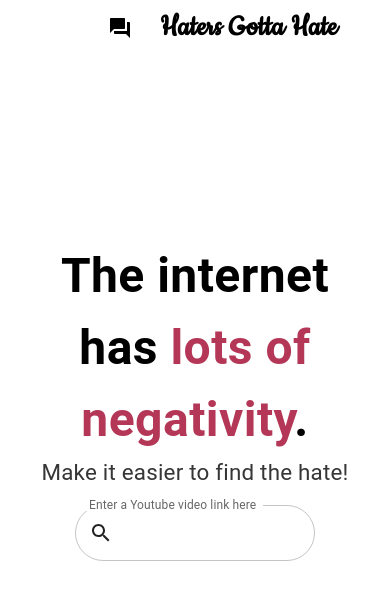
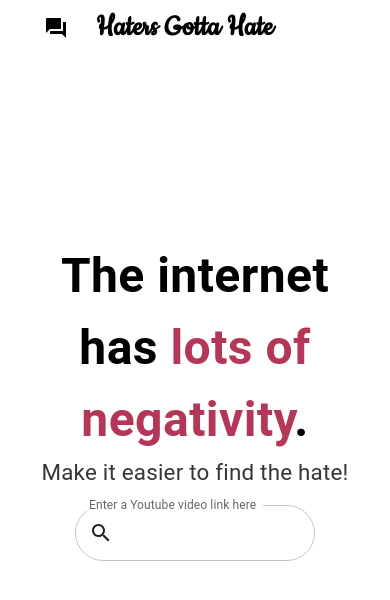
Before and after one commit to sophiaaphu/haters_gotta_hate, a React (Vite) app in the folder frontend/haters_gotta_hate/: page / in a window 390 px wide. Shown: the top 600 px of the page. Built offline with nearby package versions, Linux system fonts and the light colour scheme.

Commit message:
make margins look better on mobile

```diff
--- a/frontend/haters_gotta_hate/src/components/header.jsx
+++ b/frontend/haters_gotta_hate/src/components/header.jsx
@@ -28,7 +28,7 @@ function Header() {
             edge="start"
             color="inherit"
             aria-label="home"
-            sx={{ mr: 2, marginLeft:10 }}
+            sx={{ mr: 2, marginLeft:{xs:2, sm:5, md:10} }}
           >
             <QuestionAnswerIcon/>
           </IconButton>
```
